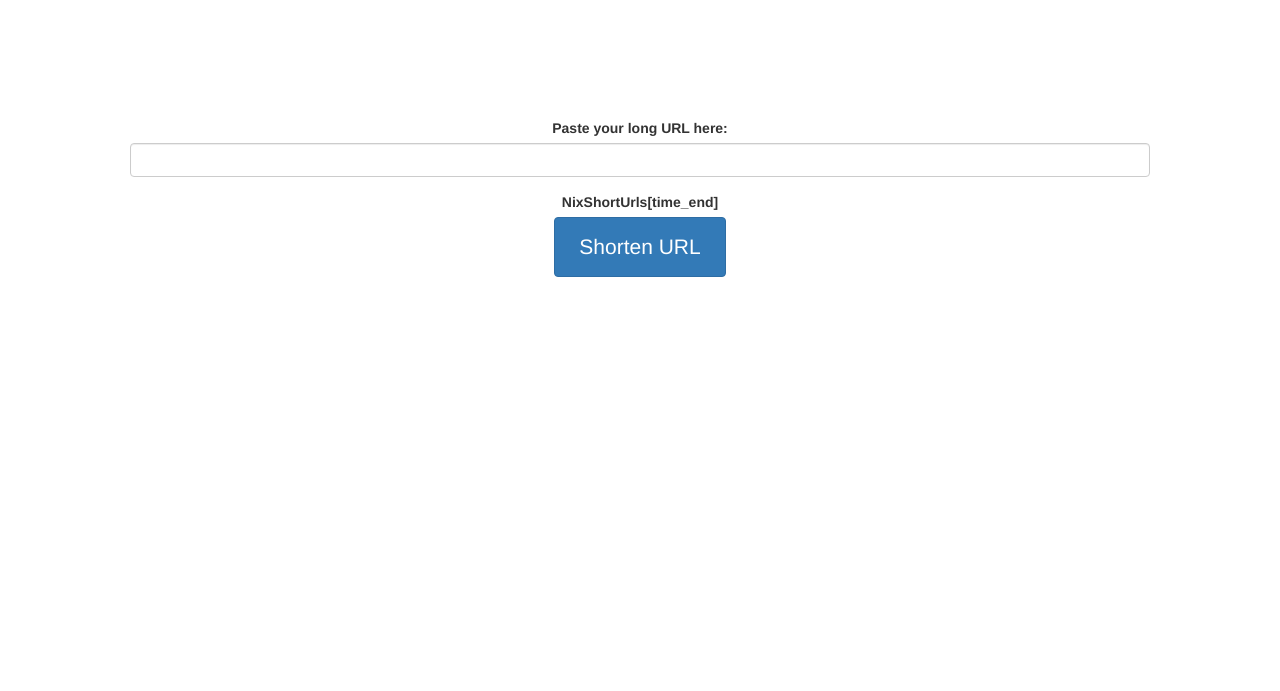
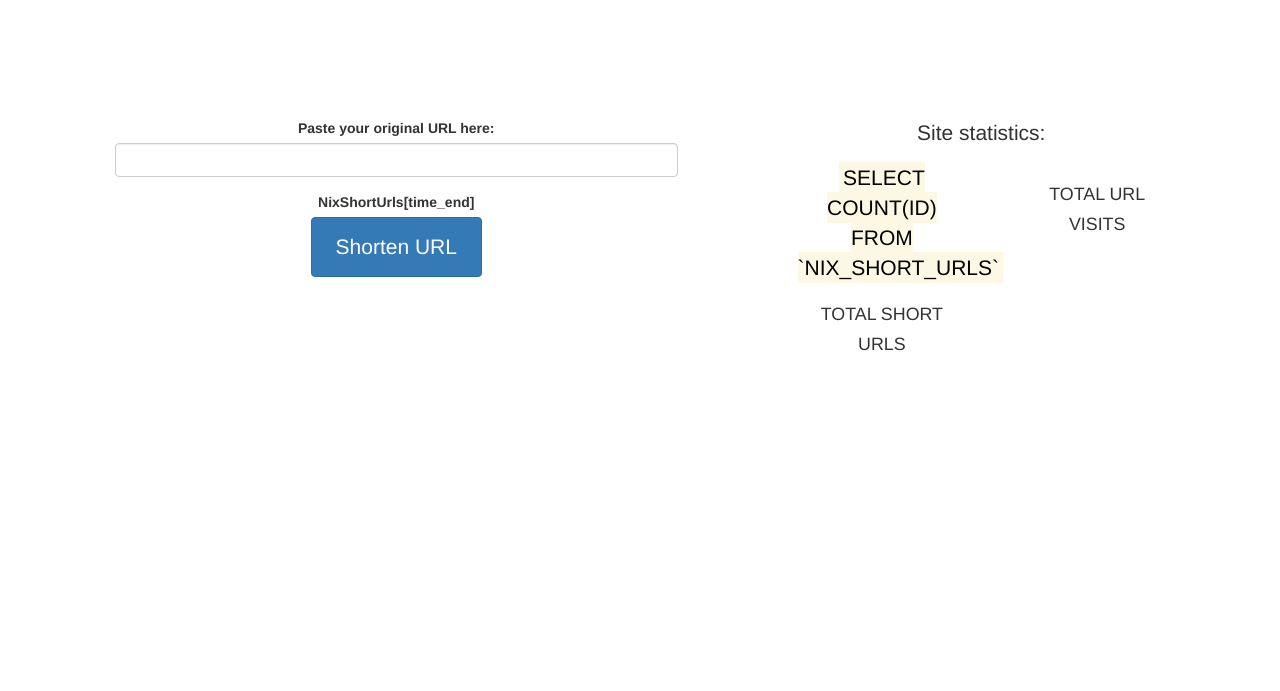
Before and after one commit to gaalferov/yii2-minify-url, a Yii app: template views/site/index.php in a window 1280 px wide. Shown: the top 691 px of the page. Run offline with PHP 8.4 and a stand-in for Yii, Linux system fonts and the light colour scheme; the template is opened without the code that fills it, so the values that code supplies are empty; form fields are guessed from the names that the template uses; some libraries are stand-ins or nearby versions.

Commit message:
change index page

```diff
--- a/config/db.php
+++ b/config/db.php
@@ -1,5 +1,4 @@
 <?php
-
 return [
     'class' => 'yii\db\Connection',
     'dsn' => 'mysql:host=localhost;dbname=yii2',
--- a/views/layouts/_navbar.php
+++ b/views/layouts/_navbar.php
@@ -3,7 +3,7 @@ use yii\bootstrap\Nav;
 use yii\bootstrap\NavBar;
 
 NavBar::begin([
-    'brandLabel' => 'Minifi URL',
+    'brandLabel' => 'Home',
     'brandUrl' => Yii::$app->homeUrl,
     'options' => [
         'class' => 'navbar-inverse navbar-fixed-top',
--- a/views/site/index.php
+++ b/views/site/index.php
@@ -8,13 +8,14 @@ use yii\helpers\Url;
 /* @var $this yii\web\View */
 /* @var $model app\models\NixShortUrls */
 /* @var $form ActiveForm */
-$this->title = 'Minifi URL';
+$this->title = 'Business URLs';
 ?>
 <div class="site-index">
 
-    <div class="jumbotron">
+    <div class="row">
+        <div class="col-lg-7 jumbotron">
             <?php $form = ActiveForm::begin(); ?>
-        <?= $form->field($model_url, 'long_url')->input('url', ['placeholder' => 'http://yousite.com/'])->label('Paste your long URL here:') ?>
+            <?= $form->field($model_url, 'long_url')->input('url', ['placeholder' => 'http://yousite.com/'])->label('Paste your original URL here:') ?>
             <?= Html::label('Disable short url?', 'NixShortUrls[time_end]') ?>
             <?= Html::radioList('NixShortUrls[time_end]', '', ['' => 'Never', date('Y-m-d', strtotime('+1 week')) => 'One week', date('Y-m-d', strtotime('+1 month')) => 'One month'], ['tag' => 'div id="NixShortUrls[time_end]"']) ?>
             <div class="form-group">
@@ -22,19 +23,36 @@ $this->title = 'Minifi URL';
             </div>
             <?php ActiveForm::end(); ?>
         </div>
+        <div class="col-lg-5 jumbotron">
+                <p>Site statistics:</p>
+                <div class="row text-uppercase">
+                    <div class="col-lg-6 text-center">
+                        <p class="text-center"><mark>SELECT COUNT(id) FROM `nix_short_urls`</mark></p>
+                        <p class="text-center"><small>Total Short Urls</small></p>
+                    </div>
+                    <div class="col-lg-1"></div>
+                    <div class="col-lg-5 text-center">
+                        <p class="text-center"><?=$pagination->totalCount?></p>
+                        <p class="text-center"><small>Total Url Visits</small></p>
+                    </div>
+                </div>
+        </div>
+    </div>
 
     <div class="body-content">
         <div class="row">
             <?php if (!empty($short_urls)): ?>
             <div class="col-lg-12 table-responsive">
-                <table cellspacing="0" class="table">
+                <table cellspacing="0" class="table table-hover">
+                    <caption>Public URLS:</caption>
                     <thead>
-                    <tr>
-                        <th>LONG URL</th>
-                        <th>CREATED</th>
-                        <th>SHORT URL</th>
+                    <tr class="text-uppercase">
+                        <th>Original url</th>
+                        <th>Created</th>
+                        <th>User</th>
+                        <th>Clicks</th>
+                        <th>Short URL</th>
                         <th></th>
-                        <th>CLICKS</th>
                     </tr>
                     </thead>
                     <tbody>
@@ -46,14 +64,17 @@ $this->title = 'Minifi URL';
                             <td>
                                 <div><?= $url->time_create ?></div>
                             </td>
-                            <td>
+                            <td class="text-center">
+                                -
+                            </td>
+                            <td class="text-center">
+                                <div><?= $url->counter ?></div>
+                            </td>
+                            <td class="text-center">
                                 <a href="<?=  Url::to(['site/forward', 'code' => $url->short_code]) ?>" target="_blank"><?= $url->short_code ?></a>
                             </td>
-                            <td>
-                                <a href="<?=  Url::to(['site/details', 'code' => $url->short_code]) ?>">Details</a>
-                            </td>
-                            <td>
-                                <div><?= $url->counter ?></div>
+                            <td class="text-right">
+                                <a href="<?=  Url::to(['site/details', 'code' => $url->short_code]) ?>">Analytics</a>
                             </td>
                         </tr>
                     <?php endforeach; ?>
--- a/web/index.php
+++ b/web/index.php
@@ -13,7 +13,7 @@ require(__DIR__ . '/../vendor/yiisoft/yii2/Yii.php');
 
 $config = yii\helpers\ArrayHelper::merge(
     require(__DIR__ . '/../config/web.php'),
-    require(__DIR__ . '/../config/web-local.php')
+    file_exists(__DIR__ . '/../config/web-local.php') ? require(__DIR__ . '/../config/web-local.php') : []
 );
 
 (new yii\web\Application($config))->run();
```
Also changed, not shown: config/console.php (+9 -2 lines), config/web.php (+2 -46 lines), migrations/m160121_131936_short_urls.php (+13 -12 lines), models/NixUserInfo.php (+5 -4 lines), tests/acceptance/IndexPageCept.php (deleted, +0 -7 lines), README.md, 1 other file. Lines whose indentation alone changed are shown as unchanged.
